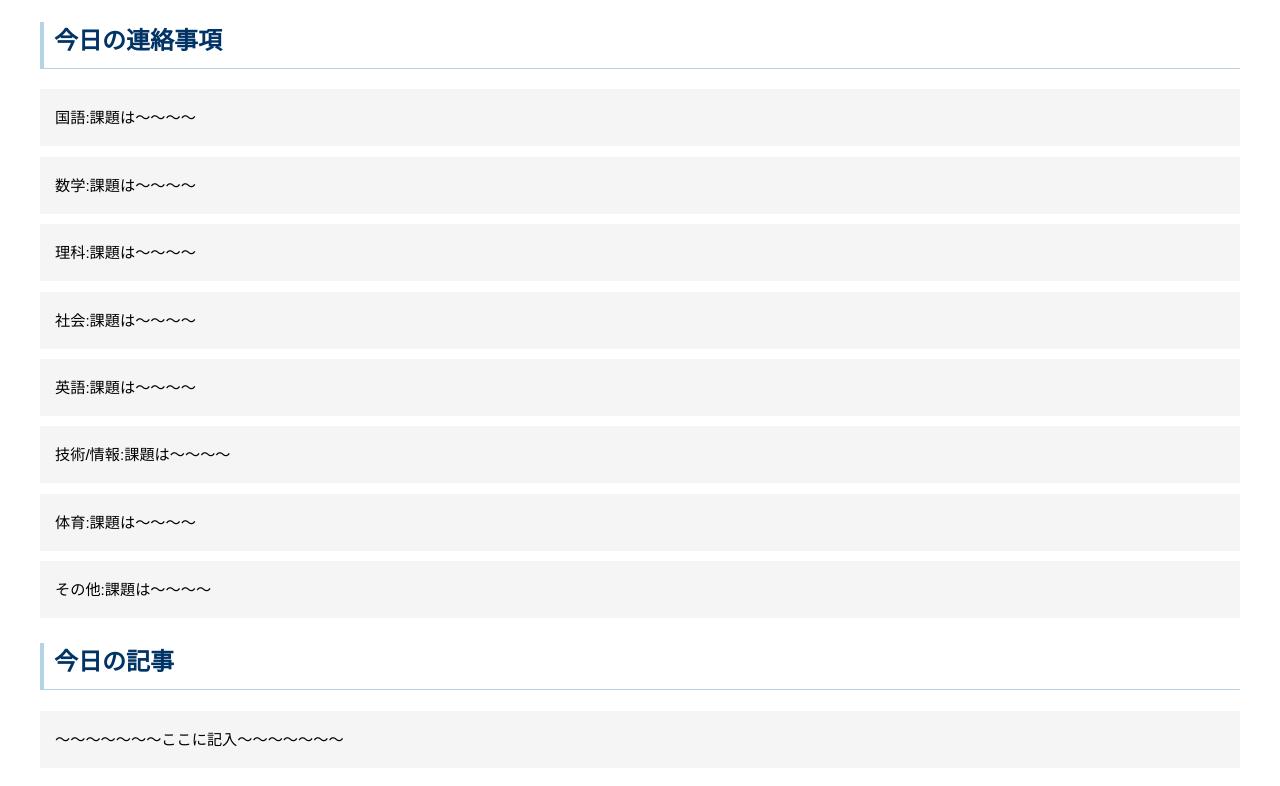
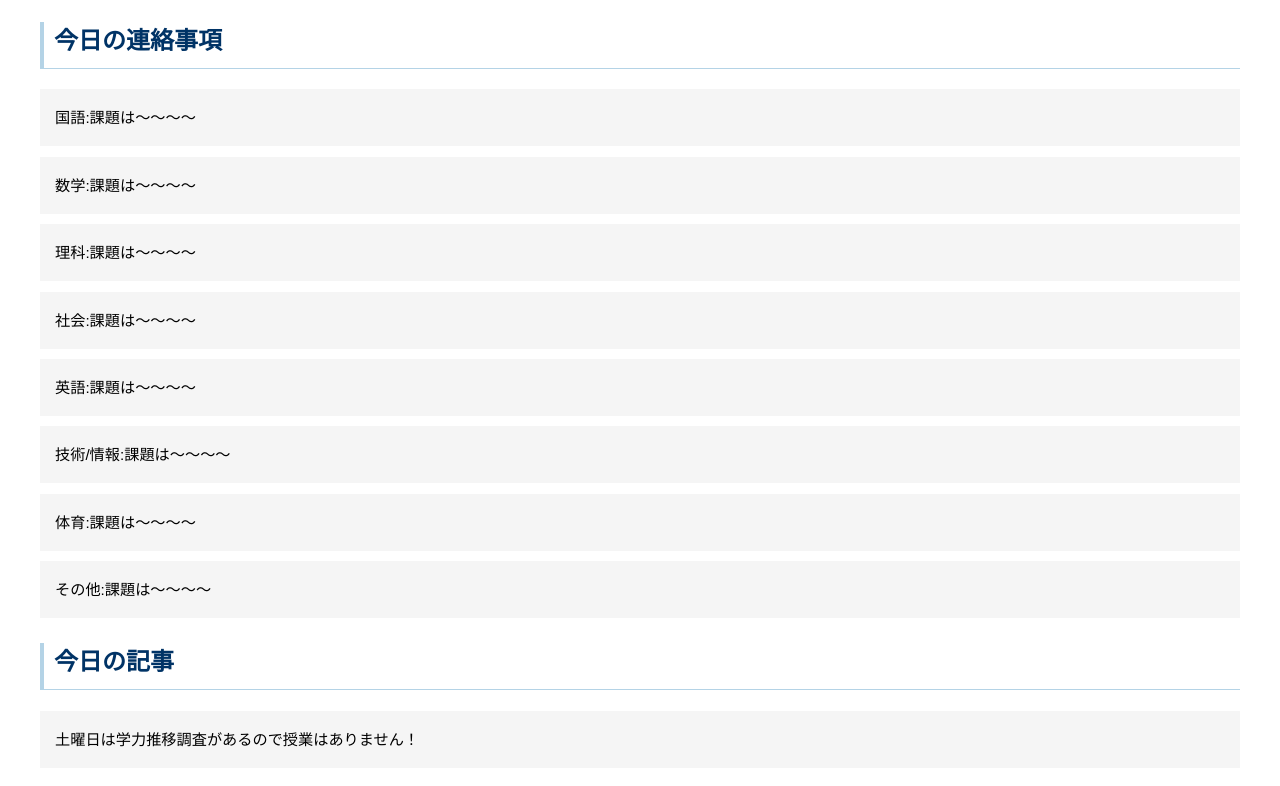
Before and after one commit to 724163-boop/classweb, a plain HTML site: page index.html in a window 1280 px wide. Shown: the part 258-1044 px from the top of the page. Drawn offline with Linux system fonts and the light colour scheme.

Commit message:
Update index.html

```diff
--- a/index.html
+++ b/index.html
@@ -229,8 +229,8 @@
         </section>
         <article>
             <h2 class="articleTi reveal">今日の記事</h2>
-            <!--<p class="articleTx">土曜日は学力推移調査があるので授業はありません!</p>-->
-            <p class="articleTx reveal">〜〜〜〜〜〜〜ここに記入〜〜〜〜〜〜〜</p>
+            <!--<p class="articleTx">土曜日は学力推移調査があるので授業はありません！</p>-->
+            <p class="articleTx reveal">土曜日は学力推移調査があるので授業はありません！</p>
         </article>
 
     </div>
```
